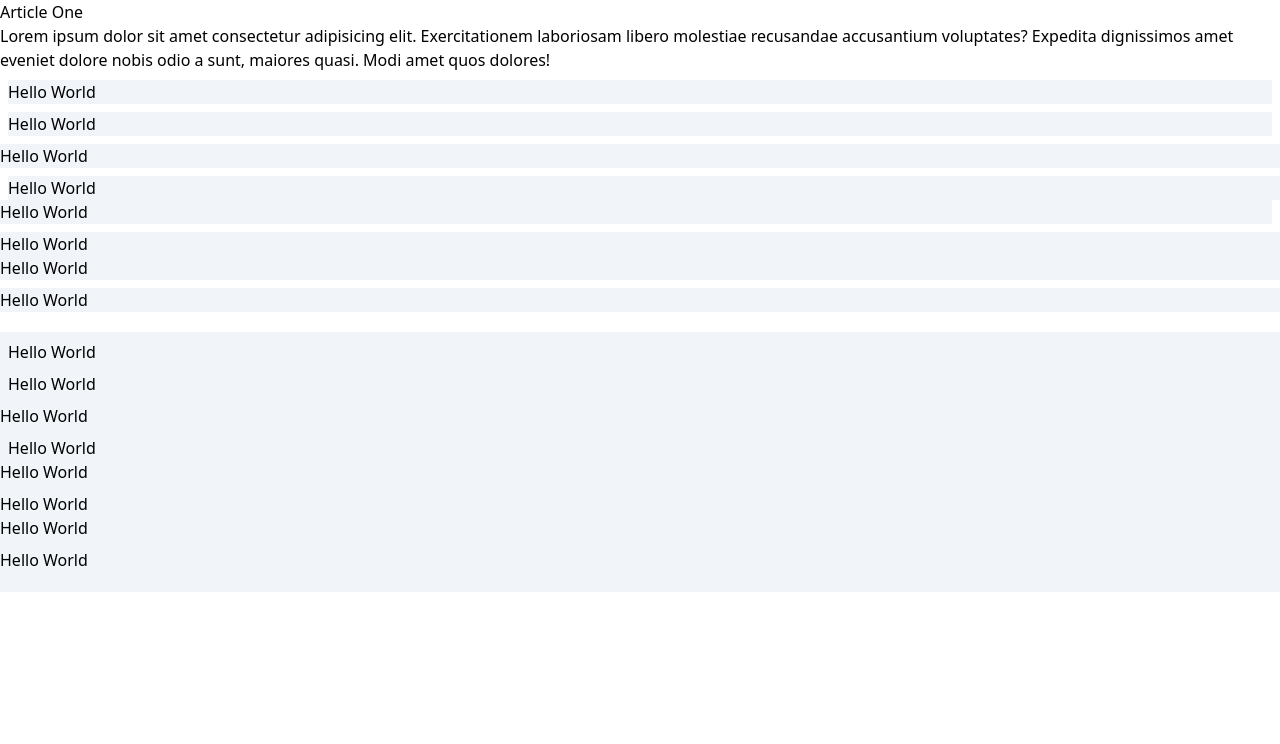
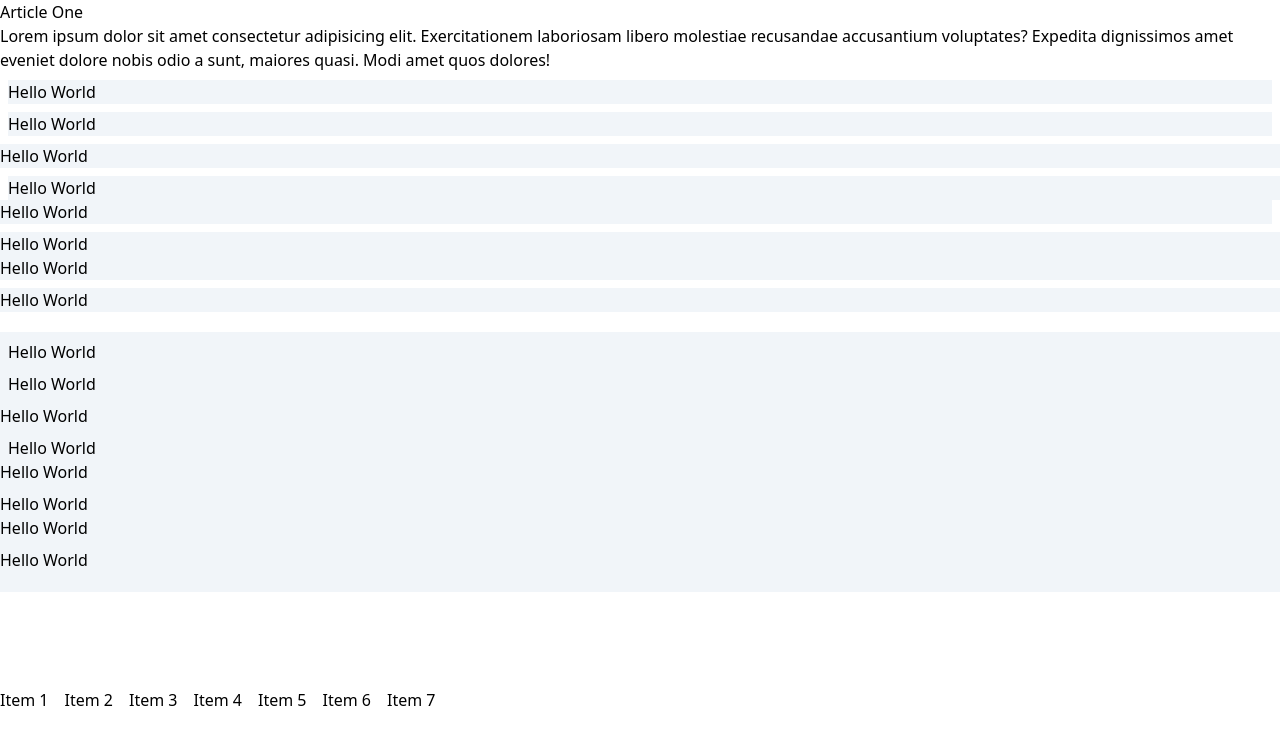
Before and after one commit to kongyutay/tailwind-sandbox, a plain HTML site: page 03-container-spacing/index.html in a window 1280 px wide. Drawn offline with nearby package versions, Linux system fonts and the light colour scheme.

Commit message:
space between x axis

```diff
--- a/03-container-spacing/index.html
+++ b/03-container-spacing/index.html
@@ -46,7 +46,18 @@
       <div class="bg-slate-100 pb-2">Hello World</div>
       <div class="bg-slate-100 pb-[20px]">Hello World</div>
 
-      <!-- Space Between X -->
+      <!-- Space Between X
+        一定要有flexbox先，才可以使用spacebetween，space-x-24
+      -->
+      <div class="flex mt-24 space-x-4">
+        <div>Item 1</div>
+        <div>Item 2</div>
+        <div>Item 3</div>
+        <div>Item 4</div>
+        <div>Item 5</div>
+        <div>Item 6</div>
+        <div>Item 7</div>
+      </div>
 
       <!-- Space Between Y -->
     </div>
```
